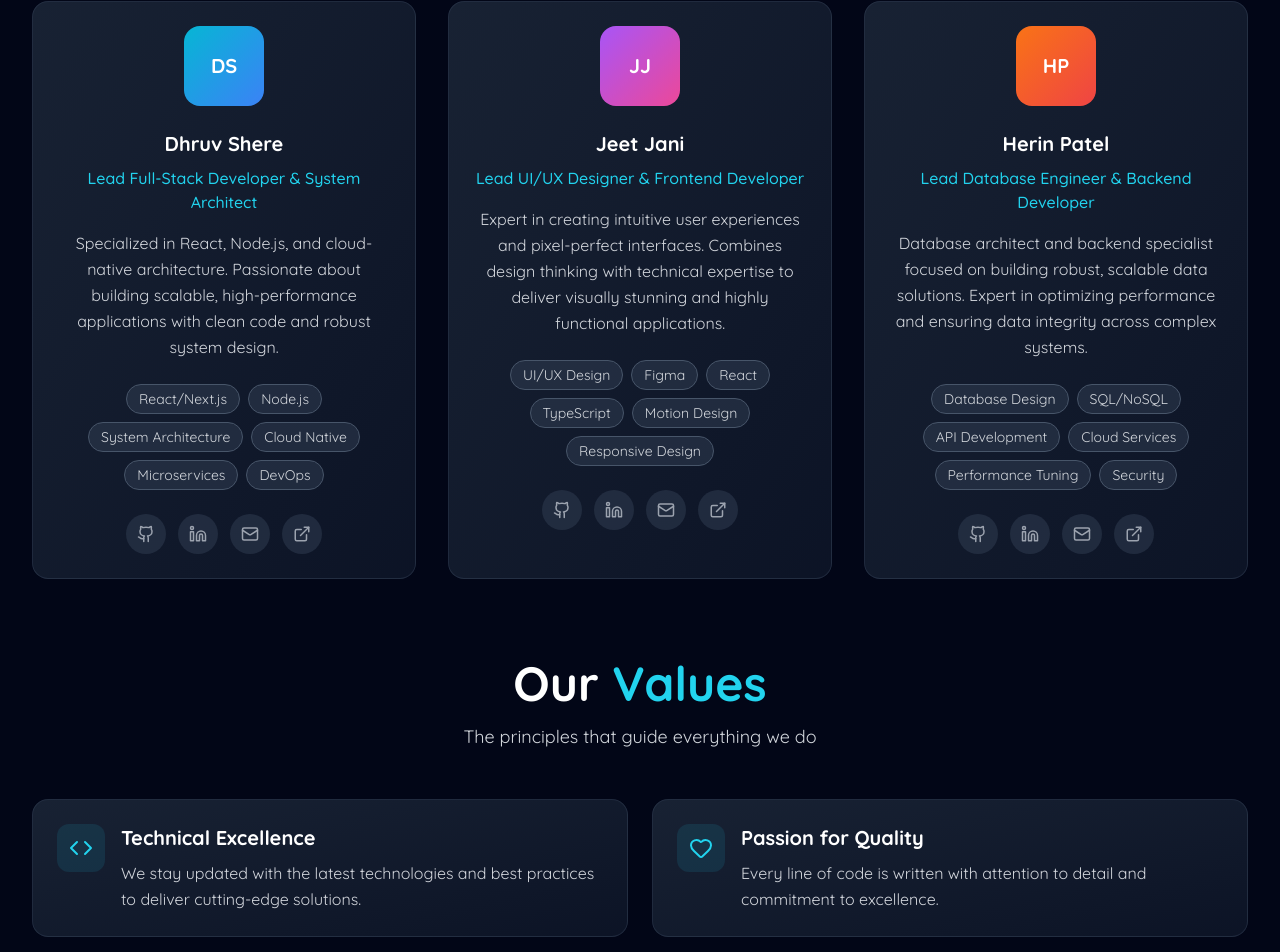
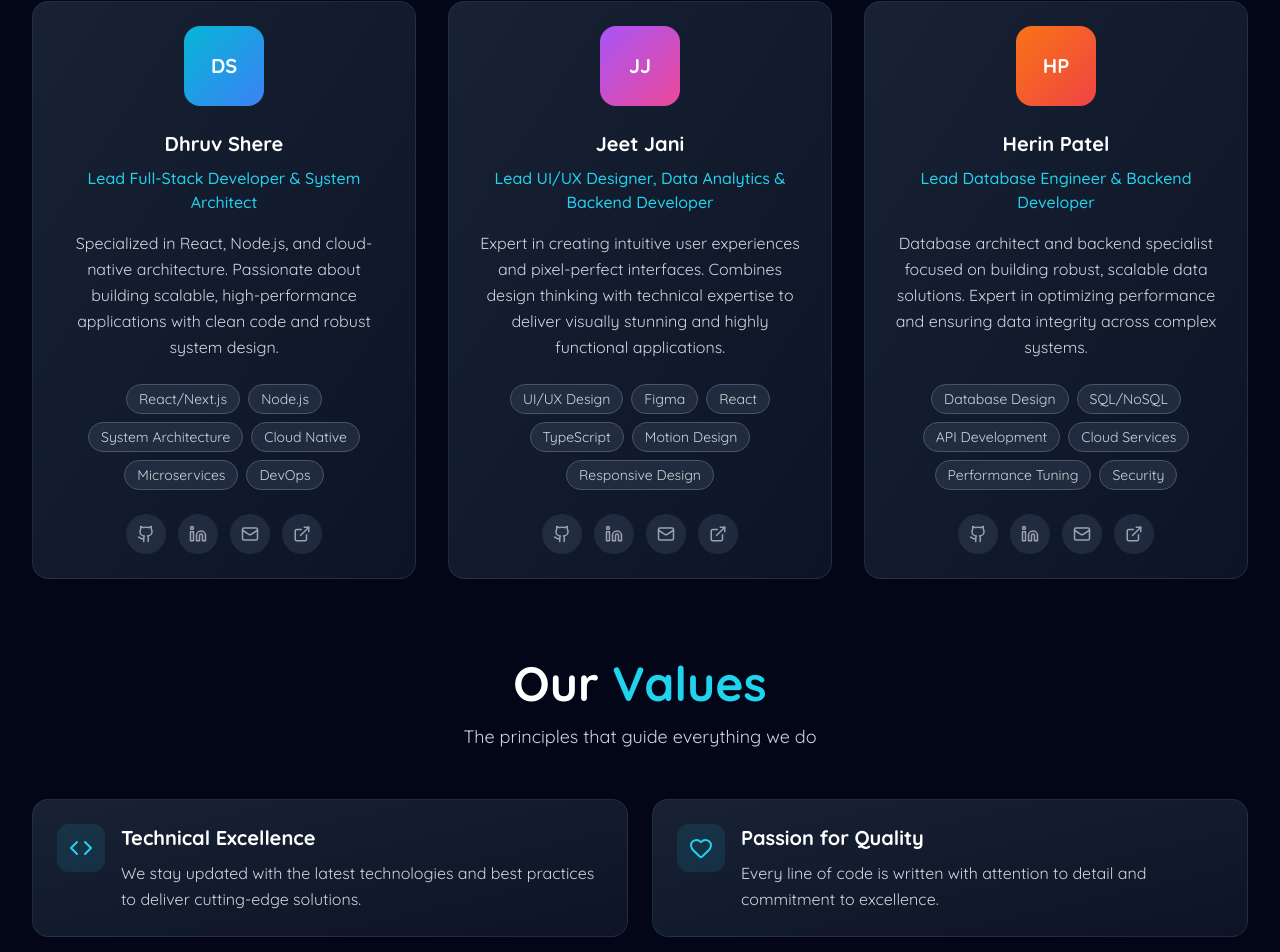
Before and after one commit to TechNovaStudios/TechNovaStudiosSite, a React (Vite) app in the folder TechNova Studios/: page /about in a window 1280 px wide. Shown: the part 928-1880 px from the top of the page. Built offline with nearby package versions, Linux system fonts and the light colour scheme.

Commit message:
Updating the Links

```diff
--- a/TechNova Studios/src/pages/About.jsx
+++ b/TechNova Studios/src/pages/About.jsx
@@ -38,7 +38,7 @@ export default function About() {
     },
     {
       name: "Jeet Jani",
-      role: "Lead UI/UX Designer & Frontend Developer",
+      role: "Lead UI/UX Designer, Data Analytics & Backend Developer",
       description: "Expert in creating intuitive user experiences and pixel-perfect interfaces. Combines design thinking with technical expertise to deliver visually stunning and highly functional applications.",
       skills: ["UI/UX Design", "Figma", "React", "TypeScript", "Motion Design", "Responsive Design"],
       gradient: "from-purple-500 to-pink-500",
@@ -60,7 +60,7 @@ export default function About() {
         },
         {
           icon: ExternalLink,
-          href: "https://jeetjani-portfolio.vercel.app",
+          href: "https://jeet-portfolio-e5i3.vercel.app/",
           label: "Portfolio"
         }
       ]
```
